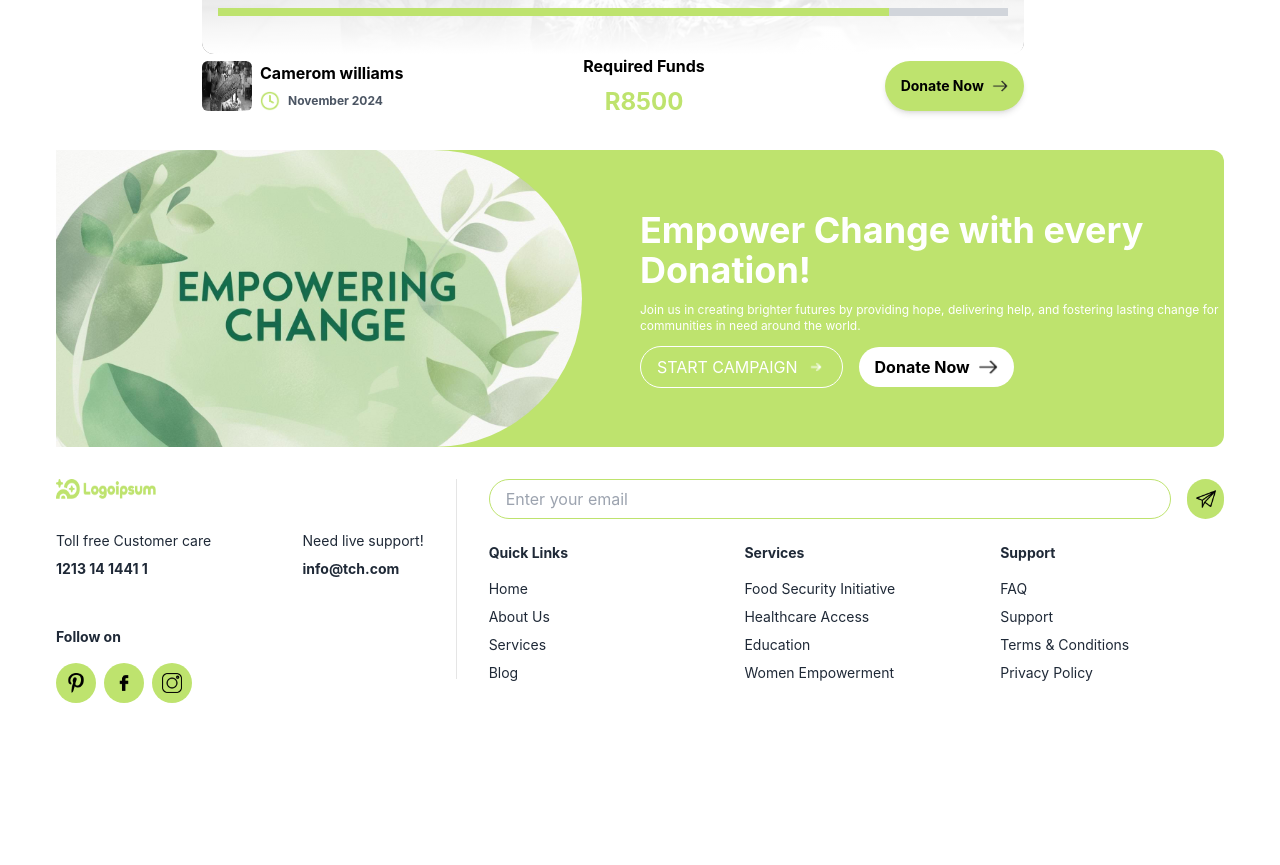
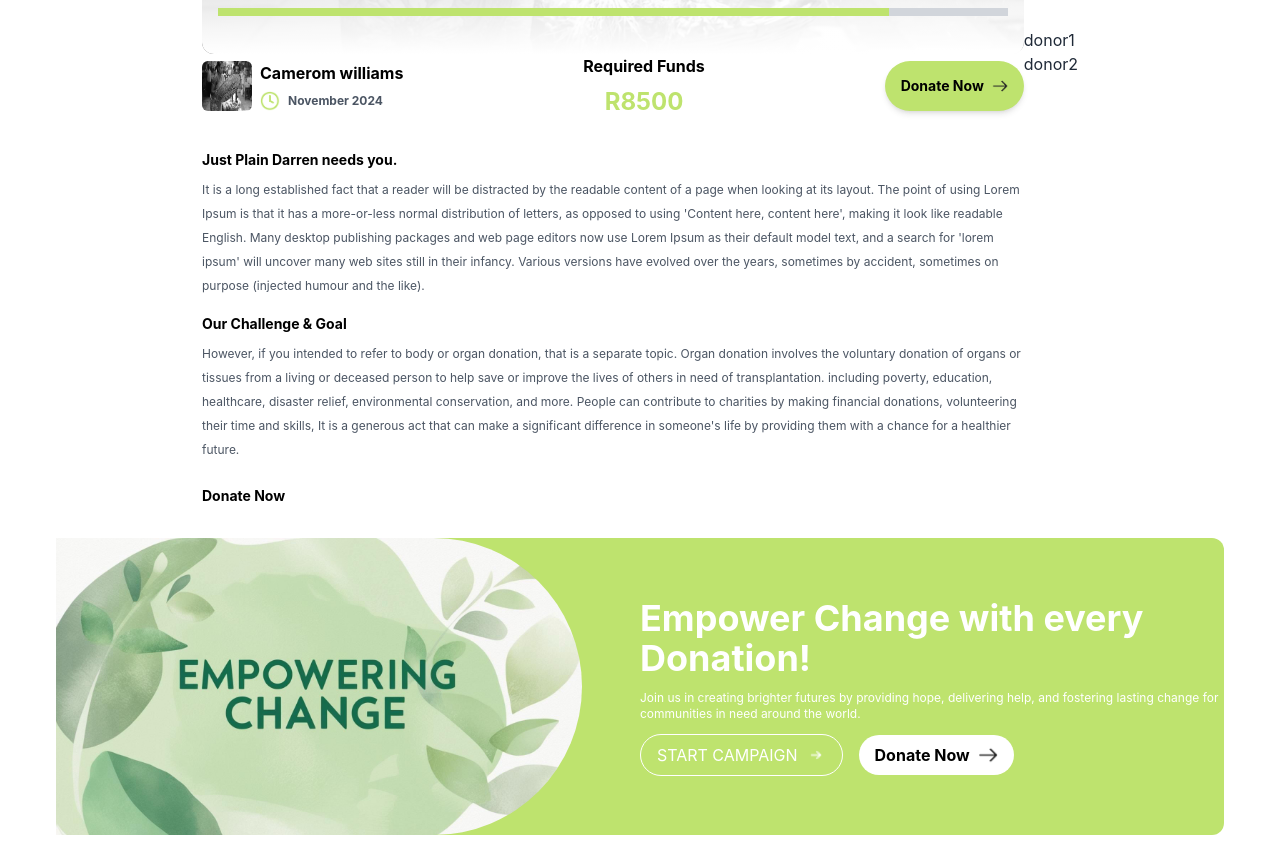
Before and after one commit to ahmadmative/tch-crowdfunding, a React (Create React App) app: page /home/campaigns/1 in a window 1280 px wide. Shown: the part 503-1368 px from the top of the page. Before the commit the page ends 1238 px from the top, so only its background shows below. Built offline with nearby package versions, Linux system fonts and the light colour scheme.

Commit message:
links added to cards

```diff
--- /dev/null
+++ b/src/components/donation/DonationForm.tsx
@@ -0,0 +1,12 @@
+import React from 'react';
+
+const DonationForm: React.FC<{ id: string }> = ({ id }) => {
+  return (
+    <div className='flex flex-col gap-2'>
+        <p className='text-sm font-bold text-black'>Donate Now</p>
+
+    </div>
+  );
+};
+
+export default DonationForm;
--- a/src/components/home/HeroSection.tsx
+++ b/src/components/home/HeroSection.tsx
@@ -4,7 +4,7 @@ const HeroSection: React.FC = () => {
   return (
     <div className="max-w-[1200px] w-full mx-auto p-4 max-h-[800px] flex flex-col md:flex-row justify-between items-center mt-[77px]">
       {/* Rest of the hero section content stays the same */}
-      <div className="w-full max-h-[560px] rounded-lg relative rounded-[60px] overflow-hidden">
+      <div className="w-full max-h-[560px] relative rounded-[60px] overflow-hidden">
         <img
           src={"/hero-img.png"}
           alt="hero-image"
--- a/src/pages/CampaignDetails.tsx
+++ b/src/pages/CampaignDetails.tsx
@@ -1,5 +1,6 @@
 import React from 'react';
 import { useParams } from 'react-router-dom';
+import DonationForm from '../components/donation/DonationForm';
 
 const CampaignDetails = () => {
     const { id } = useParams();
@@ -10,7 +11,7 @@ const CampaignDetails = () => {
 
     return <div className='max-w-[1200px] mx-auto p-4 flex flex-col gap-5 items-center pt-[100px] overflow-x-hidden'>
         {/* upper section */}
-        <div className='flex items-center justify-between w-[75%] max-h-[700px]'>
+        <div className='flex items-center justify-between w-[75%]'>
             <div className='flex flex-col'>
                 {/* image section */}
                 <div className='relative flex items-center gap-2 rounded-xl overflow-hidden'>
@@ -43,7 +44,7 @@ const CampaignDetails = () => {
                 </div>
 
                 {/* basic details section */}
-                <div className='flex items-center justify-between gap-2'>
+                <div className='flex md:flex-row flex-col items-center justify-between gap-2'>
 
                     {/* avatar and location section */}
 
@@ -78,6 +79,29 @@ const CampaignDetails = () => {
 
                 </div>
 
+                {/* campaign details section */}
+
+                <div className='flex flex-col gap-2 py-6'>
+                    {/* title & story section */}
+                    <div className='flex flex-col'>
+                        <p className='text-sm font-bold text-black py-2'>Just Plain Darren needs you.</p>
+                        <p className='text-xs text-gray-600 leading-6'>It is a long established fact that a reader will be distracted by the readable content of a page when looking at its layout. The point of using Lorem Ipsum is that it has a more-or-less normal distribution of letters, as opposed to using 'Content here, content here', making it look like readable English. Many desktop publishing packages and web page editors now use Lorem Ipsum as their default model text, and a search for 'lorem ipsum' will uncover many web sites still in their infancy. Various versions have evolved over the years, sometimes by accident, sometimes on purpose (injected humour and the like).
+                        </p>
+                    </div>
+
+                    {/* goal section */}
+                    <div className='flex flex-col'>
+                        <p className='text-sm font-bold text-black py-2'>Our Challenge & Goal</p>
+                        <p className='text-xs text-gray-600 leading-6'>However, if you intended to refer to body or organ donation, that is a separate topic. Organ donation involves the voluntary donation of
+                        organs or tissues from a living or deceased person to help save or improve the lives of others in need of transplantation. including poverty, education, healthcare, disaster relief, environmental conservation, and more. People can contribute to charities by
+                        making financial donations, volunteering their time and skills, It is a generous act that can make a significant difference in someone's life by providing them with a chance for a healthier future.</p>
+                    </div>
+                </div>
+
+                {/* donation form section */}
+                <DonationForm id={id || ''} />
+
+
 
 
             </div>
```
